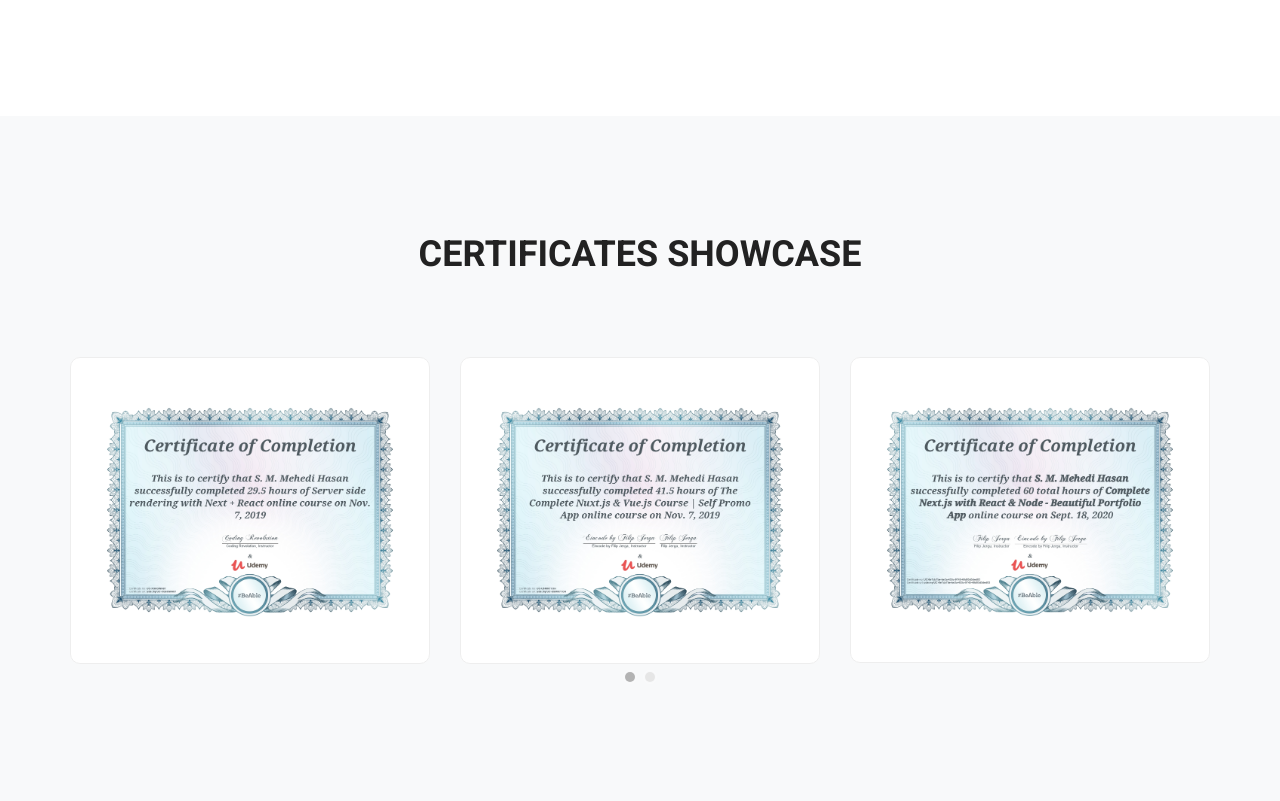
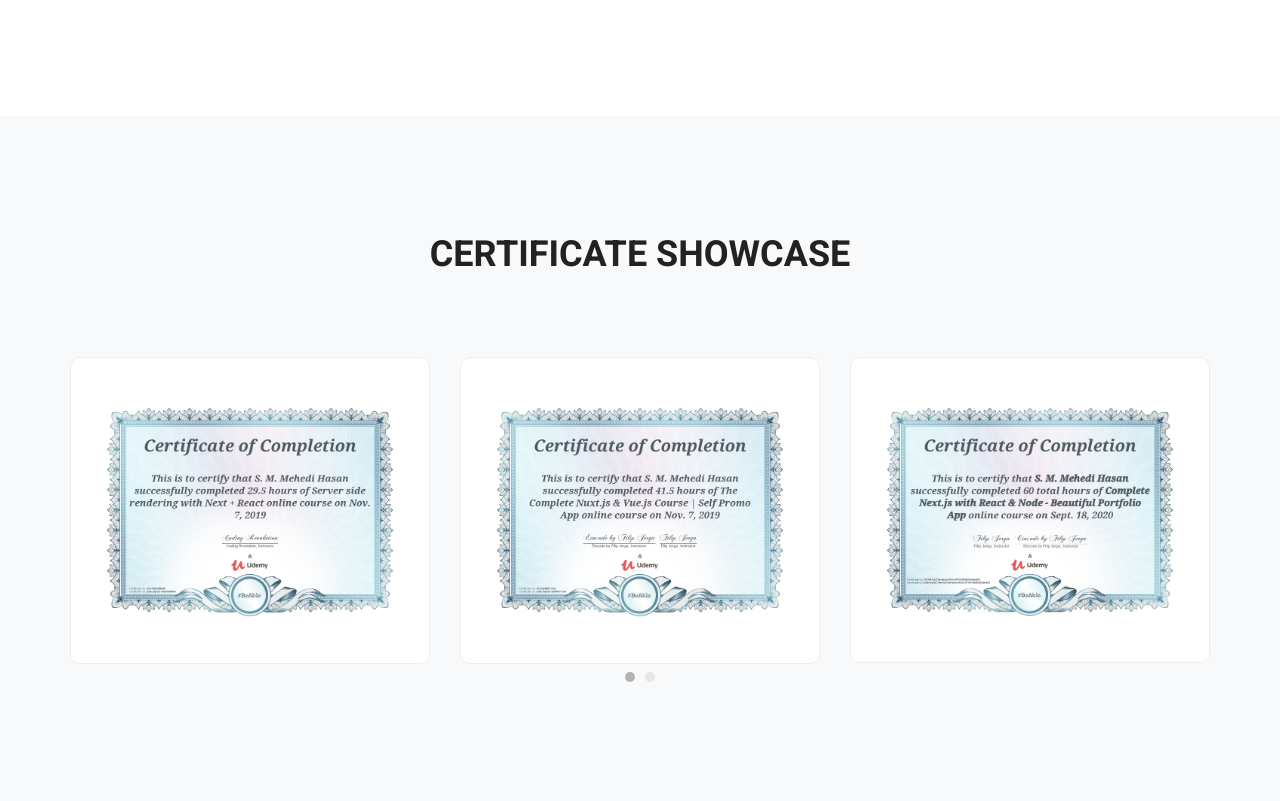
Before and after one commit to mehedi609/lara6-portfolio-mehedi, a Laravel app: page / in a window 1280 px wide. Shown: the part 4506-5307 px from the top of the page. Run offline with Laravel 8, Linux system fonts and the light colour scheme.

Commit message:
minor chages

```diff
--- a/public/js/custom.js
+++ b/public/js/custom.js
@@ -22,6 +22,7 @@
 }
 testimonials_slider();
 
+/*Scroll To Top*/
 jQuery(document).ready(function() {
 
     var btn = $('#button');
--- a/resources/views/include/certificates.blade.php
+++ b/resources/views/include/certificates.blade.php
@@ -1,7 +1,7 @@
 <section class="ftco-section bg-light" id="certificates-section">
 	<div class="container">
 		<div class="main_title ftco-animate">
-			<h2>Certificates Showcase</h2>
+			<h2>Certificate Showcase</h2>
 		</div>
 		<div class="testi_inner ftco-animate">
 			<div class="testi_slider owl-carousel">
```
